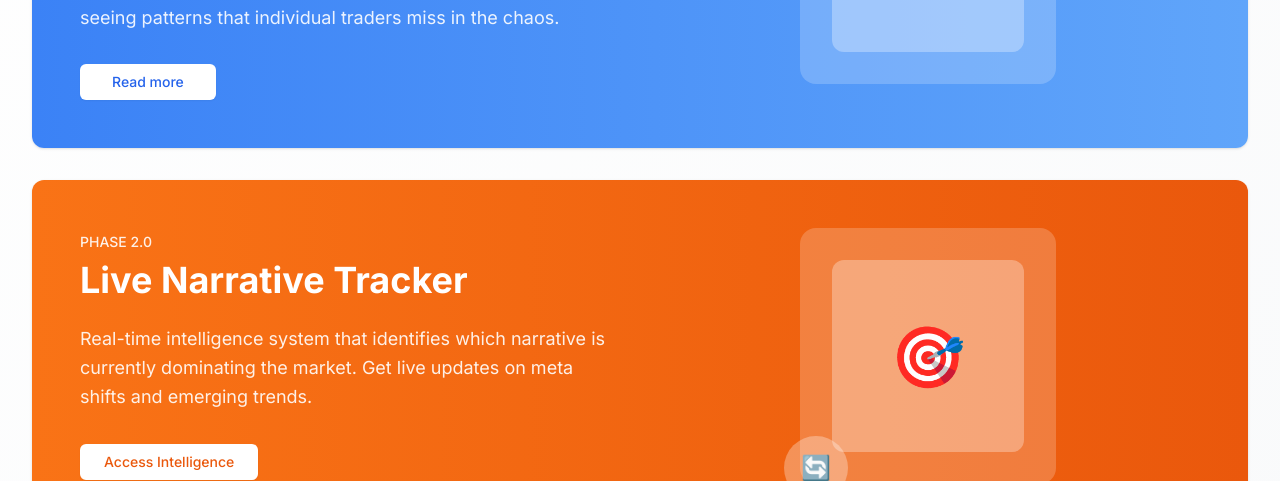
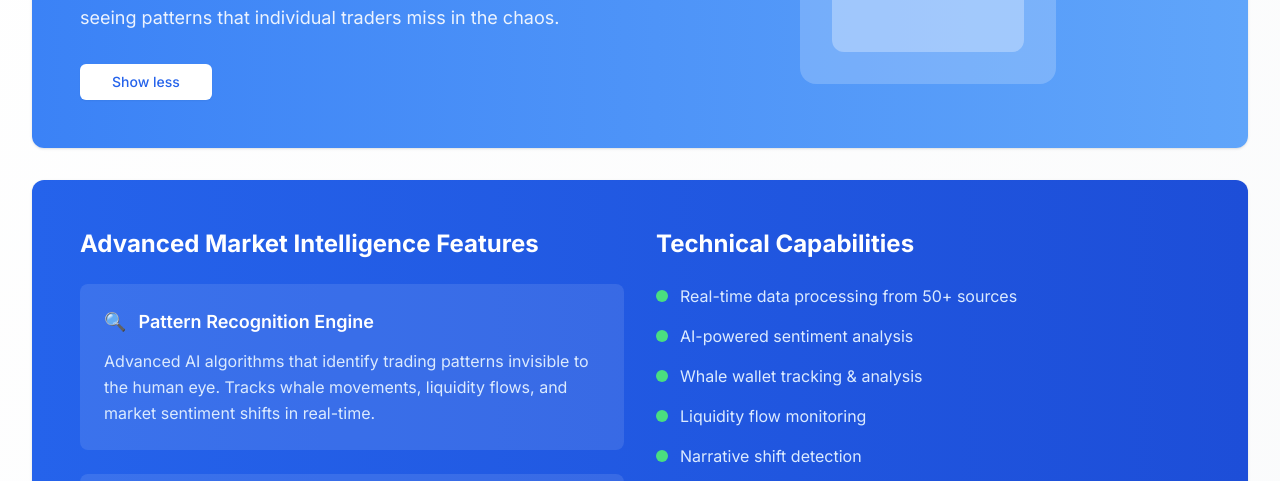
Before and after one commit to Fxlando/websitebuilder, a Next.js app: page / in a window 1280 px wide. Both pictures are taken after a click on the button "Read more". Shown: the part 4488-4969 px from the top of the page. Built offline with nearby package versions, Linux system fonts and the light colour scheme; no server answers.

Commit message:
Add expandable Read More section for NARRATIVESCOPE 1.0 with detailed features

```diff
--- a/src/components/sections/FutureSection.tsx
+++ b/src/components/sections/FutureSection.tsx
@@ -3,8 +3,10 @@
 import { motion } from 'framer-motion';
 import { Card, CardContent } from '../ui/Card';
 import { Button } from '../ui/Button';
+import { useState } from 'react';
 
 export const FutureSection = () => {
+  const [showReadMore, setShowReadMore] = useState(false);
   const containerVariants = {
     hidden: { opacity: 0 },
     visible: {
@@ -72,8 +74,9 @@ export const FutureSection = () => {
                       <Button
                         variant="secondary"
                         className="bg-white text-blue-600 hover:bg-gray-100 px-8 py-3"
+                        onClick={() => setShowReadMore(!showReadMore)}
                       >
-                        Read more
+                        {showReadMore ? 'Show less' : 'Read more'}
                       </Button>
                     </motion.div>
                   </div>
@@ -111,6 +114,104 @@ export const FutureSection = () => {
               </CardContent>
             </Card>
           </motion.div>
+
+          {/* Expanded Read More Section */}
+          {showReadMore && (
+            <motion.div
+              initial={{ opacity: 0, height: 0 }}
+              animate={{ opacity: 1, height: 'auto' }}
+              exit={{ opacity: 0, height: 0 }}
+              transition={{ duration: 0.5, ease: "easeInOut" }}
+              className="mb-8"
+            >
+              <Card className="bg-gradient-to-r from-blue-600 to-blue-700 text-white border-0 overflow-hidden">
+                <CardContent className="p-8 lg:p-12">
+                  <div className="grid lg:grid-cols-2 gap-8">
+                    <div>
+                      <h4 className="text-2xl font-bold mb-6">Advanced Market Intelligence Features</h4>
+
+                      <div className="space-y-6">
+                        <div className="bg-white/10 rounded-lg p-6">
+                          <h5 className="text-lg font-semibold mb-3 flex items-center">
+                            <span className="mr-3">🔍</span>
+                            Pattern Recognition Engine
+                          </h5>
+                          <p className="text-blue-100 leading-relaxed">
+                            Advanced AI algorithms that identify trading patterns invisible to the human eye.
+                            Tracks whale movements, liquidity flows, and market sentiment shifts in real-time.
+                          </p>
+                        </div>
+
+                        <div className="bg-white/10 rounded-lg p-6">
+                          <h5 className="text-lg font-semibold mb-3 flex items-center">
+                            <span className="mr-3">📊</span>
+                            Multi-Dimensional Analysis
+                          </h5>
+                          <p className="text-blue-100 leading-relaxed">
+                            Combines social media sentiment, on-chain data, and market metrics to provide
+                            comprehensive insights into meme coin dynamics and rotation patterns.
+                          </p>
+                        </div>
+
+                        <div className="bg-white/10 rounded-lg p-6">
+                          <h5 className="text-lg font-semibold mb-3 flex items-center">
+                            <span className="mr-3">⚡</span>
+                            Real-Time Alerts
+                          </h5>
+                          <p className="text-blue-100 leading-relaxed">
+                            Instant notifications for emerging narratives, whale movements, and market shifts.
+                            Stay ahead of the curve with predictive analytics and trend forecasting.
+                          </p>
+                        </div>
+                      </div>
+                    </div>
+
+                    <div>
+                      <h4 className="text-2xl font-bold mb-6">Technical Capabilities</h4>
+
+                      <div className="space-y-4">
+                        <div className="flex items-center space-x-3">
+                          <div className="w-3 h-3 bg-green-400 rounded-full"></div>
+                          <span className="text-blue-100">Real-time data processing from 50+ sources</span>
+                        </div>
+                        <div className="flex items-center space-x-3">
+                          <div className="w-3 h-3 bg-green-400 rounded-full"></div>
+                          <span className="text-blue-100">AI-powered sentiment analysis</span>
+                        </div>
+                        <div className="flex items-center space-x-3">
+                          <div className="w-3 h-3 bg-green-400 rounded-full"></div>
+                          <span className="text-blue-100">Whale wallet tracking & analysis</span>
+                        </div>
+                        <div className="flex items-center space-x-3">
+                          <div className="w-3 h-3 bg-green-400 rounded-full"></div>
+                          <span className="text-blue-100">Liquidity flow monitoring</span>
+                        </div>
+                        <div className="flex items-center space-x-3">
+                          <div className="w-3 h-3 bg-green-400 rounded-full"></div>
+                          <span className="text-blue-100">Narrative shift detection</span>
+                        </div>
+                        <div className="flex items-center space-x-3">
+                          <div className="w-3 h-3 bg-green-400 rounded-full"></div>
+                          <span className="text-blue-100">Predictive market modeling</span>
+                        </div>
+                      </div>
+
+                      <div className="mt-8 p-6 bg-white/10 rounded-lg">
+                        <h5 className="text-lg font-semibold mb-3">🎯 Use Cases</h5>
+                        <ul className="text-blue-100 space-y-2">
+                          <li>• Identify emerging meme coin narratives before they moon</li>
+                          <li>• Track whale accumulation patterns and rotation signals</li>
+                          <li>• Monitor social media sentiment and community engagement</li>
+                          <li>• Predict market shifts and optimal entry/exit points</li>
+                          <li>• Analyze historical patterns for future predictions</li>
+                        </ul>
+                      </div>
+                    </div>
+                  </div>
+                </CardContent>
+              </Card>
+            </motion.div>
+          )}
 
           {/* Live Narrative Tracker Card */}
           <motion.div variants={cardVariants} whileHover={{ y: -5 }}>
```
